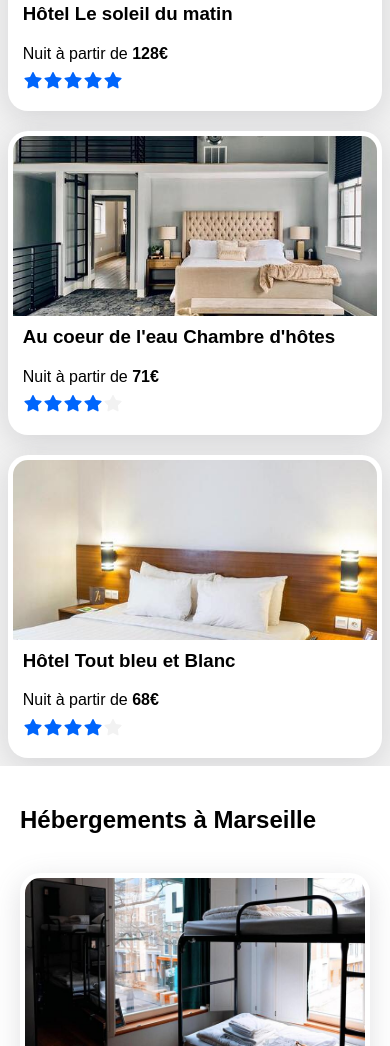
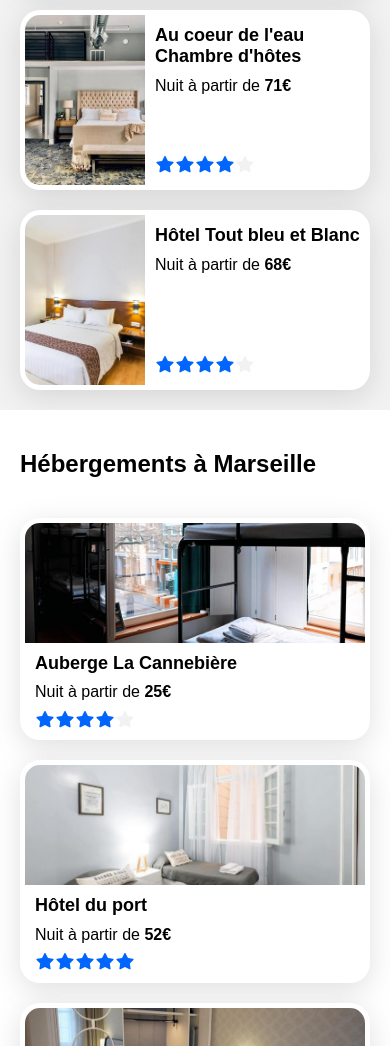
Before and after one commit to voleurdebeurre/LegerLouisJerome_2_15102021, a plain HTML site: page p2/index.html in a window 390 px wide. Shown: the part 954-2000 px from the top of the page. Drawn offline with Linux system fonts and the light colour scheme.

Commit message:
fix post soutenance

```diff
--- a/p2/css/main.css
+++ b/p2/css/main.css
@@ -176,7 +176,7 @@ nav ul li:hover a{
 
 section{
   width: 100%;
-  padding: 0 40px;
+  padding: 0 20px;
   box-sizing: border-box;
 }
 
@@ -332,9 +332,9 @@ section{
 }
 
 .search-results{
-  margin: 20px 0 0 0;
+  margin: 10px 0 0 0;
   display: flex;
-  column-gap: 50px;
+  column-gap: 20px;
 }
 
 .main-results{
@@ -345,7 +345,7 @@ section{
   width: 70%;
   background: var(--grey);
   border-radius: 20px;
-  padding: 20px;
+  padding: 40px;
   box-sizing: border-box;
 }
 
@@ -358,13 +358,13 @@ section{
   flex-flow: wrap;
   background: var(--white);
   box-shadow: rgba(100, 100, 111, 0.2) 0px 7px 29px 0px;
-  width: 32%;
+  width: 30%;
   min-width: 250px;
   border-radius: 20px;
   padding: 5px 5px 10px 5px;
   box-sizing: border-box;
   transition: all .6s;
-  flex-grow: 2;
+  flex-grow: 1;
 }
 
 .main-results-item a{
@@ -379,7 +379,7 @@ section{
 
 .main-results-item img{
   width: 100%;
-  height: 200px;
+  height: 150px;
   object-fit: cover;
   border-radius: 15px 15px 0 0;
 }
@@ -391,7 +391,8 @@ section{
 }
 
 .main-results-item-description h3, .most-popular-item-description h3{
-  margin: 10px 0; padding: 0;
+  margin: 10px 0 0 0; padding: 0;
+  font-size: 18px;
   width: 100%
 }
 
@@ -417,6 +418,10 @@ section{
   color: var(--black);
   text-decoration: none;
   font-weight: 700;
+}
+
+.main-results-more a:hover {
+    color: var(--blue);
 }
 
 .most-popular{
@@ -446,7 +451,7 @@ section{
 
 .most-popular-item a{
   width: 100%;
-  height: 220px;
+  height: 180px;
   padding: 5px;
   display: flex;
   box-sizing: border-box;
@@ -463,17 +468,21 @@ section{
 
 .most-popular-item img{
   width: 30%;
-  min-width: 150px;
+  min-width: 120px;
   object-fit: cover;
   border-radius: 15px 0 0 15px;
 }
 
 .most-popular-item-description{
   display: flex;
+  flex-direction: column;
+  position: relative;
 }
 
 .most-popular-item-description span{
-  flex-grow: 1
+  flex-grow: 1;
+  position: absolute;
+  bottom: 10px;
 }
 
 .location-activities{
@@ -705,6 +714,7 @@ footer{
     box-sizing: border-box;
     border-radius: 0;
     background: var(--white);
+    padding: 20px;
   }
 
   .most-popular{
@@ -721,22 +731,15 @@ footer{
   }
 
   .most-popular-item{
-    width: 48%;
-  }
-
-  .most-popular-item a{
-    display: block;
-    flex-direction: column;
-    height: auto;
-    flex-wrap: wrap;
     width: 100%;
-    padding: 5px 5px 20px 5px;
   }
 
   .most-popular-item img{
-    width: 100%;
-    height: 180px;
-    border-radius: 15px 15px 0 0;
+    height: auto;
+  }
+
+  .most-popular-item-description span{
+    flex-grow: 1;
   }
 
   .location-activities{
@@ -812,8 +815,13 @@ footer{
     background: var(--white);
   }
 
+  .main-results-item img {
+    height: 120px;
+  }
+
   .most-popular{
     flex-direction: column;
+    padding: 20px;
   }
 
   .mp-title-wrapper svg{
@@ -829,7 +837,7 @@ footer{
   }
 
   .location-activities{
-    padding: 0 2%;
+    padding: 0 20px;
   }
 
   .location-activities-col{
--- a/p2/index.html
+++ b/p2/index.html
@@ -23,7 +23,6 @@
       </ul>
     </nav>
   </header>
-  <main>
   <section class="search-filters-informations">
     <div class="search">
       <h1>Trouvez votre hébergement pour des vacances de rêve</h1>
@@ -48,7 +47,7 @@
       <span><i class="fas fa-info"></i></span><p>Plus de 500 logements sont disponibles dans cette ville</p>
     </div>
   </section>
-
+  <main>
     <section class="search-results">
       <div class="main-results" id="houses">
         <h2>Hébergements à Marseille</h2>
```
Lines whose indentation alone changed are shown as unchanged.
